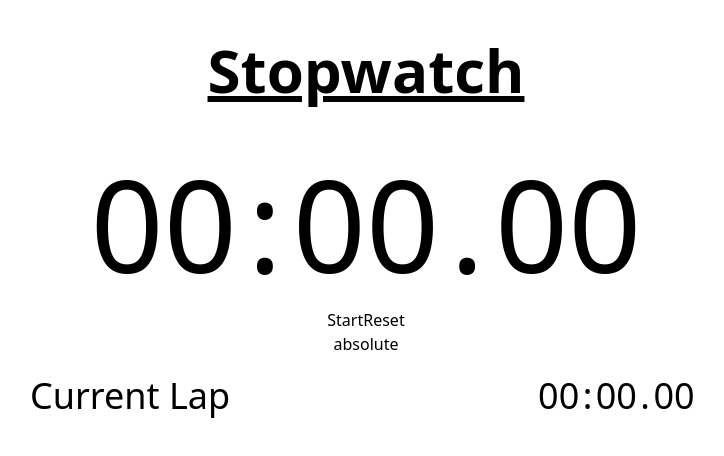
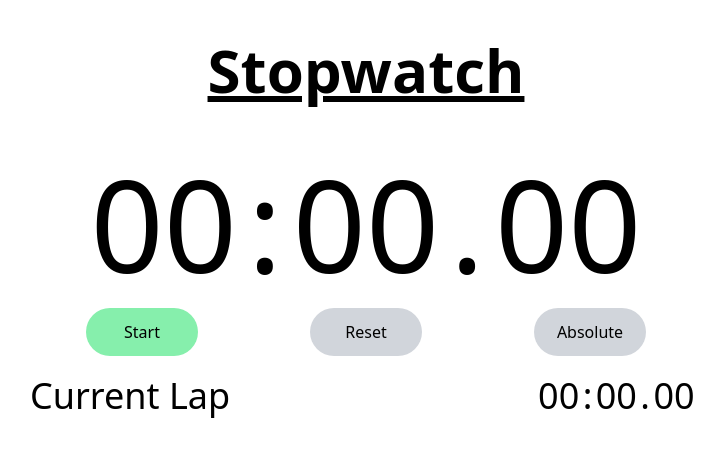
Before and after one commit to Shopify/eng-intern-assessment-react, a React app: page / in a window 1280 px wide. Shown: the top 456 px of the page, without its empty margins (274-998 px from the left). Built offline with nearby package versions, Linux system fonts and the light colour scheme.

Commit message:
add button styling

```diff
--- a/package.json
+++ b/package.json
@@ -14,7 +14,8 @@
   "dependencies": {
     "postcss-loader": "^8.0.0",
     "react": "^18.2.0",
-    "react-dom": "^18.2.0"
+    "react-dom": "^18.2.0",
+    "tailwind-merge": "^2.2.1"
   },
   "devDependencies": {
     "@babel/core": "^7.21.8",
--- a/src/LapList.tsx
+++ b/src/LapList.tsx
@@ -13,7 +13,7 @@ const AbsoluteLapList: React.FC<{ lapTimes: number[] }> = ({ lapTimes }) => (
   <>
     {lapTimes.map((lapTime, index) => {
       return (
-        <li key={lapTime}>
+        <li key={`${lapTime}-${index}`}>
           <LapTime lapTime={lapTime} index={lapTimes.length - index} />
         </li>
       );
@@ -41,7 +41,7 @@ const RelativeLapList: React.FC<{ lapTimes: number[] }> = ({ lapTimes }) => {
     <>
       {relativeLapTimes.map((lapTime, index) => (
         <li
-          key={lapTime}
+          key={`${lapTime}-${index}`}
           className={
             lapTime === bestTime
               ? " text-green-600"
--- a/src/StopWatch.tsx
+++ b/src/StopWatch.tsx
@@ -59,21 +59,32 @@ const Stopwatch: React.FC = () => {
         <div className="min-w-48">{`${timeBreakdown.centiseconds}`}</div>
       </div>
 
-      <div className="w-full">
+      <div className="flex justify-around w-full max-w-2xl">
+        {isRunning ? (
+          <>
+            <StopWatchButton
+              action="Pause"
+              onClick={() => setIsRunning(!isRunning)}
+              className="bg-red-300"
+            />
+            <StopWatchButton action="Lap" onClick={createNewLap} />
+          </>
+        ) : (
+          <>
+            <StopWatchButton
+              action="Start"
+              onClick={() => setIsRunning(!isRunning)}
+              className="bg-green-300"
+            />
+            <StopWatchButton action="Reset" onClick={handleReset} />
+          </>
+        )}
         <StopWatchButton
-          action={isRunning ? "Pause" : "Start"}
-          onClick={() => setIsRunning(!isRunning)}
+          onClick={toggleLapView}
+          action={lapView === "relative" ? "Absolute" : "Relative"}
         />
-        {isRunning ? (
-          <StopWatchButton action="Lap" onClick={createNewLap} />
-        ) : (
-          <StopWatchButton action="Reset" onClick={handleReset} />
-        )}
       </div>
       <div className="w-full max-w-2xl">
-        <button onClick={toggleLapView}>
-          {lapView === "relative" ? "absolute" : "relative"}
-        </button>
         {lapView === "relative" && <LapTime lapTime={currentLapTime} />}
         <LapList lapTimes={lapTimes} viewType={lapView} />
       </div>
--- a/src/StopWatchButton.tsx
+++ b/src/StopWatchButton.tsx
@@ -1,12 +1,26 @@
 import React from "react";
+
+import { twMerge } from "tailwind-merge";
 
 interface ButtonProps {
   action: string;
   onClick: () => void;
+  className?: string;
 }
 
-const StopWatchButton: React.FC<ButtonProps> = ({ action, onClick }) => {
-  return <button onClick={onClick}>{action}</button>;
+const StopWatchButton: React.FC<ButtonProps> = ({
+  action,
+  onClick,
+  className,
+}) => {
+  return (
+    <button
+      className={twMerge("rounded-full p-3 min-w-28 bg-gray-300", className)}
+      onClick={onClick}
+    >
+      {action}
+    </button>
+  );
 };
 
 export default StopWatchButton;
```
Also changed, not shown: 1 other file (tests, documents, lock files or other folders).
